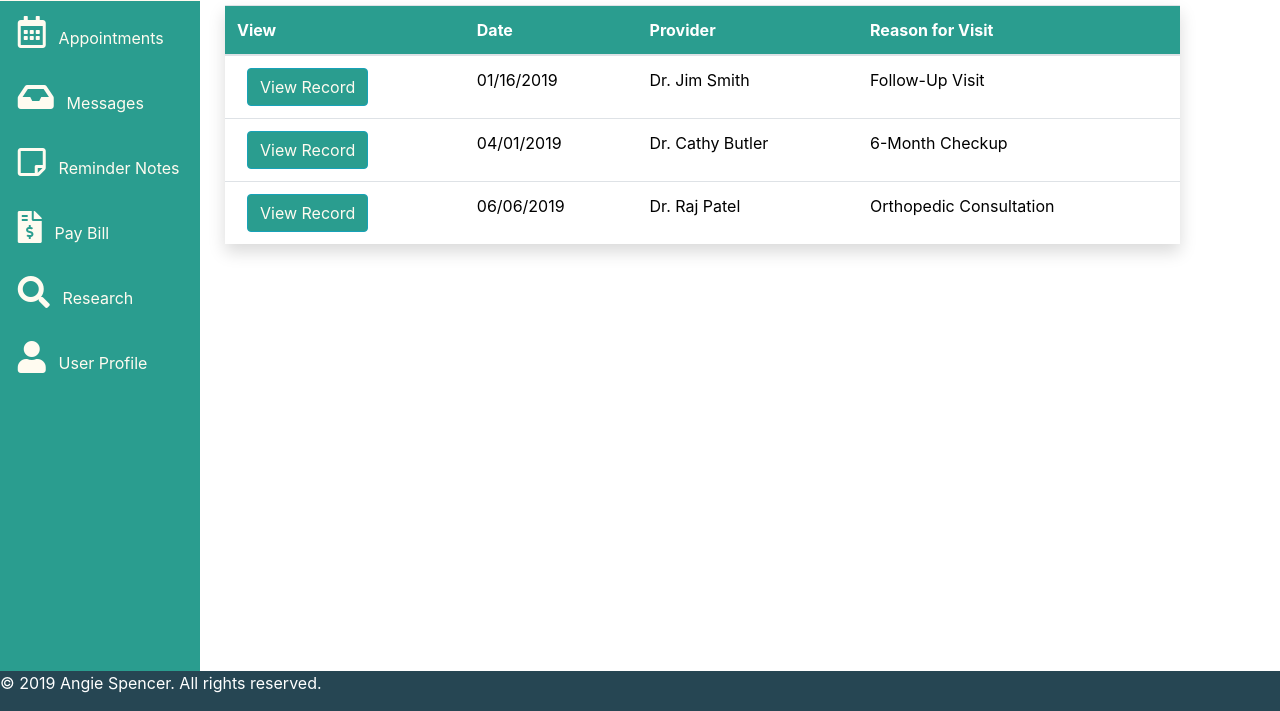
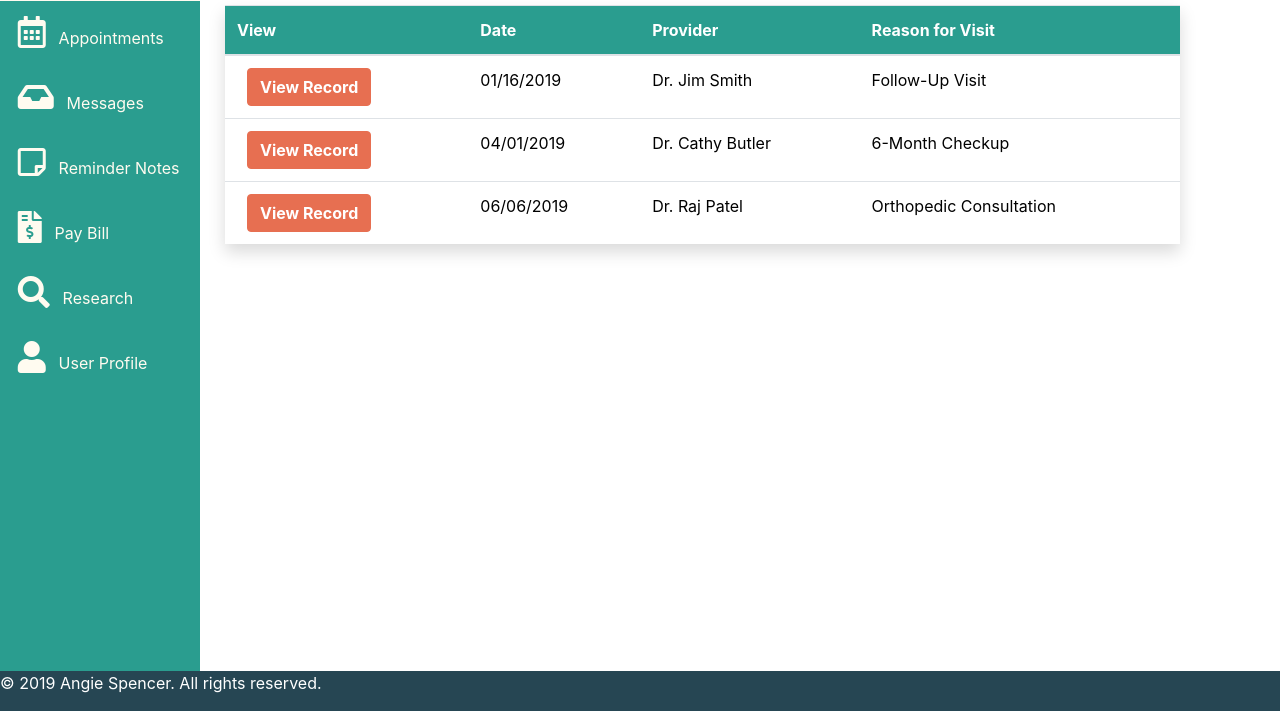
Before and after one commit to saspence/capstoneProject, a plain HTML site: page medicalreports.html in a window 1280 px wide. Shown: the part 210-921 px from the top of the page. Drawn offline with Linux system fonts and the light colour scheme.

Commit message:
Minor styling changes to the orange button

```diff
--- a/css/style.css
+++ b/css/style.css
@@ -292,7 +292,7 @@ th {
     background-color: #E76F51;
     border-color: #E76F51;
     color: white;
-    font-weight: 650;
+    font-weight: bold;
 }
 
 #userHeading{
--- a/medicalreports.html
+++ b/medicalreports.html
@@ -120,7 +120,7 @@
       <tbody>
         <tr>
           <td scope="row">
-            <button id="medrecView" class="btn btn-info">View Record</button>
+            <button id="medrecView" class="btn btn-danger">View Record</button>
           </td>
           <td>01/16/2019</td>
           <td>Dr. Jim Smith</td>
@@ -128,7 +128,7 @@
         </tr>
         <tr>
           <td scope="row">
-            <button id="medrecView" class="btn btn-info">View Record</button>
+            <button id="medrecView" class="btn btn-danger">View Record</button>
           </td>
           <td>04/01/2019</td>
           <td>Dr. Cathy Butler</td>
@@ -136,7 +136,7 @@
         </tr>
         <tr>
           <td scope="row">
-            <button id="medrecView" class="btn btn-info">View Record</button>
+            <button id="medrecView" class="btn btn-danger">View Record</button>
           </td>
           <td>06/06/2019</td>
           <td>Dr. Raj Patel</td>
```
